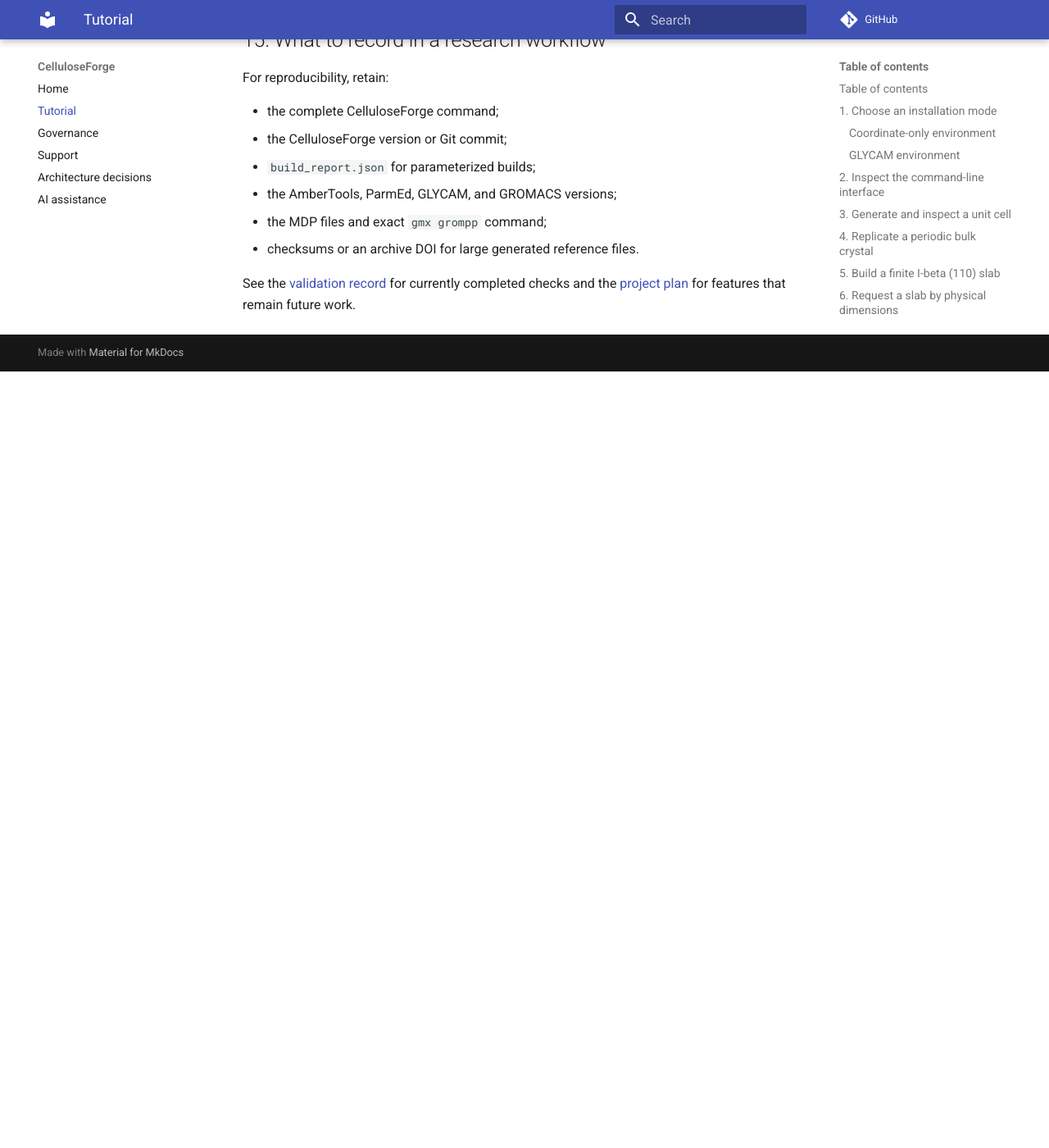
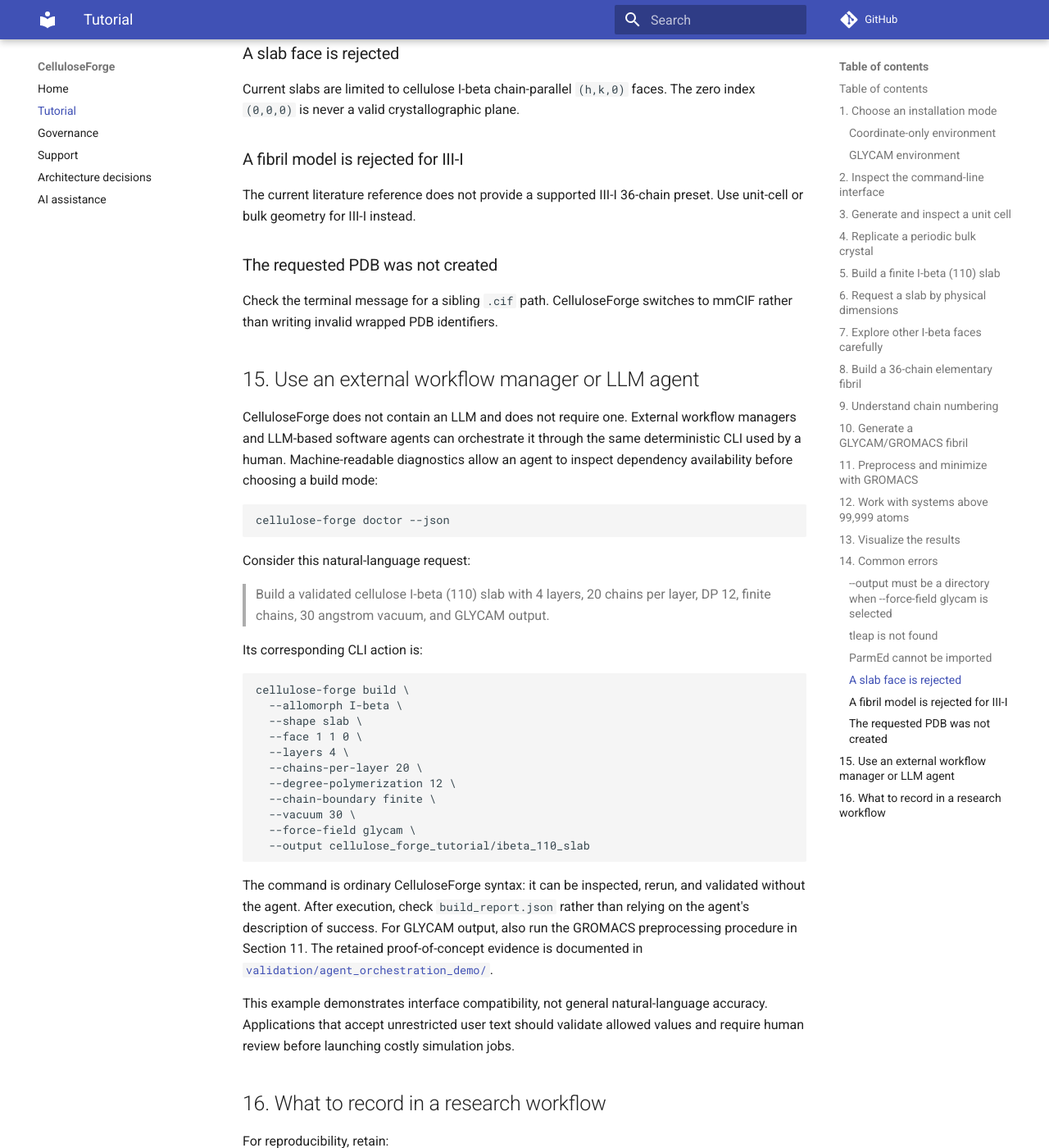
Before and after one commit to askforarun/cellulose-forge, an MkDocs documentation site: the page built from docs/tutorial.md, in a window 1280 px wide and 1400 px high, scrolled down 9174 px. Shown: the whole window at 82% size. Built offline with MkDocs 1.6.1 and Material for MkDocs 9.7.7, drawn with Linux system fonts in a browser that asks for light colours; comment, search, counter and statistics services are not loaded; before the commit the page ends 9627 px from its top, so only the background shows below that; some of the changed text lies outside the part shown.

Commit message:
Add agent-ready diagnostics and documentation

````diff
--- a/docs/tutorial.md
+++ b/docs/tutorial.md
@@ -21,7 +21,8 @@ files.
 12. [Work with systems above 99,999 atoms](#12-work-with-systems-above-99999-atoms)
 13. [Visualize the results](#13-visualize-the-results)
 14. [Common errors](#14-common-errors)
-15. [What to record in a research workflow](#15-what-to-record-in-a-research-workflow)
+15. [Use an external workflow manager or LLM agent](#15-use-an-external-workflow-manager-or-llm-agent)
+16. [What to record in a research workflow](#16-what-to-record-in-a-research-workflow)
 
 ## 1. Choose an installation mode
 
@@ -52,17 +53,36 @@ cd cellulose-forge
 python -m pip install -e .
 ```
 
-Check that the required programs are visible:
+Check that the required programs are visible with a single diagnostic
+command:
 
 ```bash
-which tleap
-python -c "import parmed; print(parmed.__version__)"
-cellulose-forge --version
-gmx --version
+cellulose-forge doctor
+```
+
+This reports Python, NumPy, `tleap`, ParmEd, and GROMACS availability, states
+which build modes are ready, and prints a suggested fix for anything missing.
+Pass `--json` for machine-readable output, which is convenient for scripts or
+agents that need to check readiness programmatically before choosing a build
+mode:
+
+```bash
+cellulose-forge doctor --json
+```
+
+If `tleap` or ParmEd live in a different environment than the one running
+`cellulose-forge`, point `doctor` at them the same way `build` accepts them:
+
+```bash
+cellulose-forge doctor \
+  --tleap-executable /path/to/tleap \
+  --parmed-python /path/to/python
 ```
 
 If GROMACS is unavailable, you can still generate GLYCAM files and transfer
-them to a machine or cluster where GROMACS is installed.
+them to a machine or cluster where GROMACS is installed; `doctor` reports
+GROMACS preprocessing readiness separately from GLYCAM file-generation
+readiness for exactly this reason.
 
 ## 2. Inspect the command-line interface
 
@@ -398,7 +418,9 @@ Use a directory name without `.pdb`, `.cif`, or `.gro`:
 
 ### `tleap` is not found
 
-Activate the AmberTools environment or provide its full path:
+Run `cellulose-forge doctor` to confirm which executable is missing and where
+CelluloseForge looked for it, then activate the AmberTools environment or
+provide its full path:
 
 ```bash
 --tleap-executable /path/to/amber/bin/tleap
@@ -406,8 +428,9 @@ Activate the AmberTools environment or provide its full path:
 
 ### ParmEd cannot be imported
 
-Install ParmEd in the active environment or identify a Python interpreter that
-contains it:
+Run `cellulose-forge doctor --parmed-python /path/to/python` to check a
+specific interpreter, then install ParmEd in the active environment or
+identify a Python interpreter that contains it:
 
 ```bash
 --parmed-python /path/to/amber/environment/bin/python
@@ -428,7 +451,51 @@ preset. Use unit-cell or bulk geometry for III-I instead.
 Check the terminal message for a sibling `.cif` path. CelluloseForge switches
 to mmCIF rather than writing invalid wrapped PDB identifiers.
 
-## 15. What to record in a research workflow
+## 15. Use an external workflow manager or LLM agent
+
+CelluloseForge does not contain an LLM and does not require one. External
+workflow managers and LLM-based software agents can orchestrate it through the
+same deterministic CLI used by a human. Machine-readable diagnostics allow an
+agent to inspect dependency availability before choosing a build mode:
+
+```bash
+cellulose-forge doctor --json
+```
+
+Consider this natural-language request:
+
+> Build a validated cellulose I-beta (110) slab with 4 layers, 20 chains per
+> layer, DP 12, finite chains, 30 angstrom vacuum, and GLYCAM output.
+
+Its corresponding CLI action is:
+
+```bash
+cellulose-forge build \
+  --allomorph I-beta \
+  --shape slab \
+  --face 1 1 0 \
+  --layers 4 \
+  --chains-per-layer 20 \
+  --degree-polymerization 12 \
+  --chain-boundary finite \
+  --vacuum 30 \
+  --force-field glycam \
+  --output cellulose_forge_tutorial/ibeta_110_slab
+```
+
+The command is ordinary CelluloseForge syntax: it can be inspected, rerun, and
+validated without the agent. After execution, check `build_report.json` rather
+than relying on the agent's description of success. For GLYCAM output, also run
+the GROMACS preprocessing procedure in Section 11. The retained
+proof-of-concept evidence is documented in
+[`validation/agent_orchestration_demo/`](../validation/agent_orchestration_demo/).
+
+This example demonstrates interface compatibility, not general
+natural-language accuracy. Applications that accept unrestricted user text
+should validate allowed values and require human review before launching costly
+simulation jobs.
+
+## 16. What to record in a research workflow
 
 For reproducibility, retain:
 
````
Also changed, not shown: README.md (+50 -8 lines), docs/ai-usage.md (+7 -1 lines), validation/agent_orchestration_demo/README.md (added, +85 -0 lines), 6 other files.
